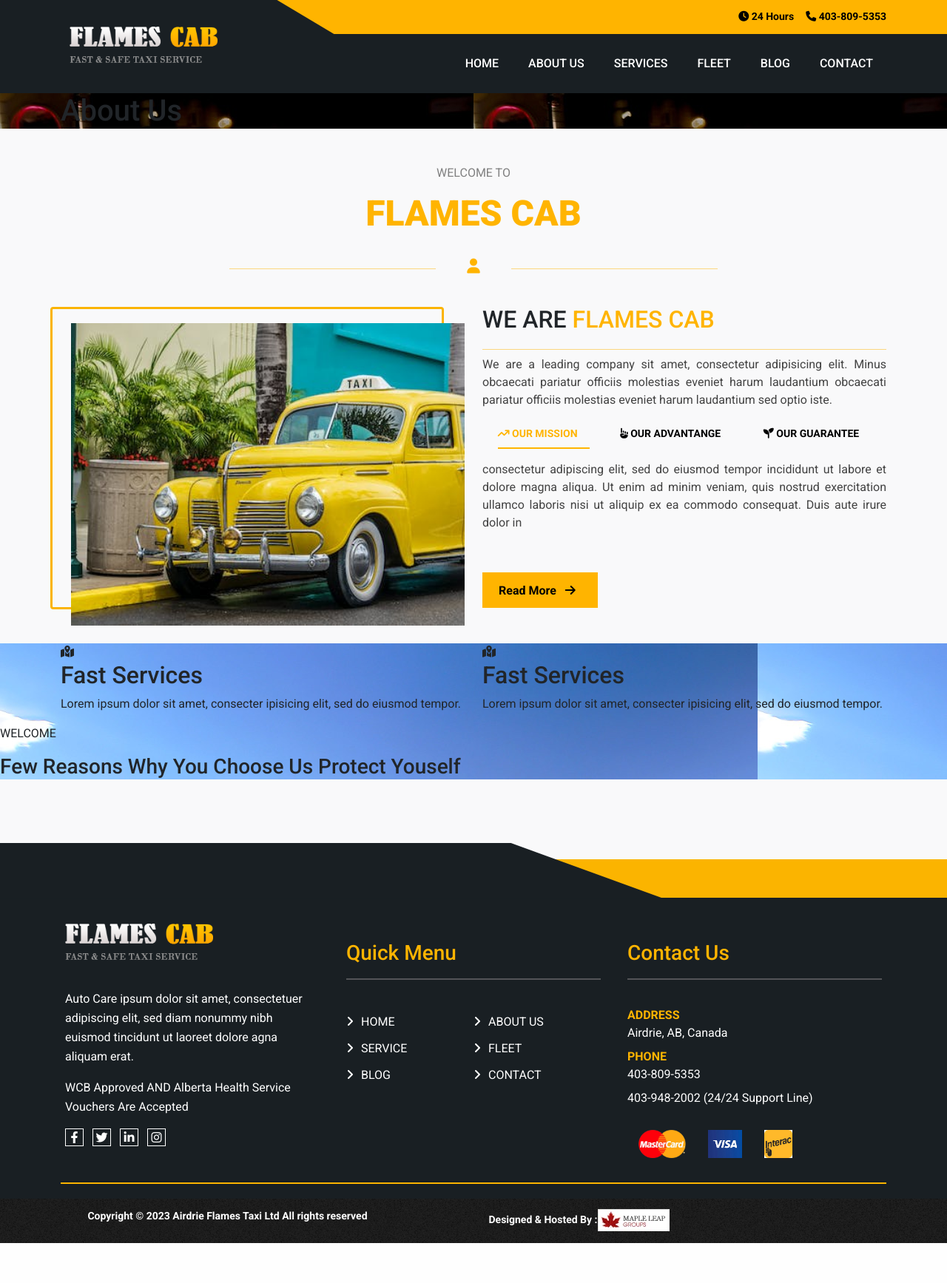
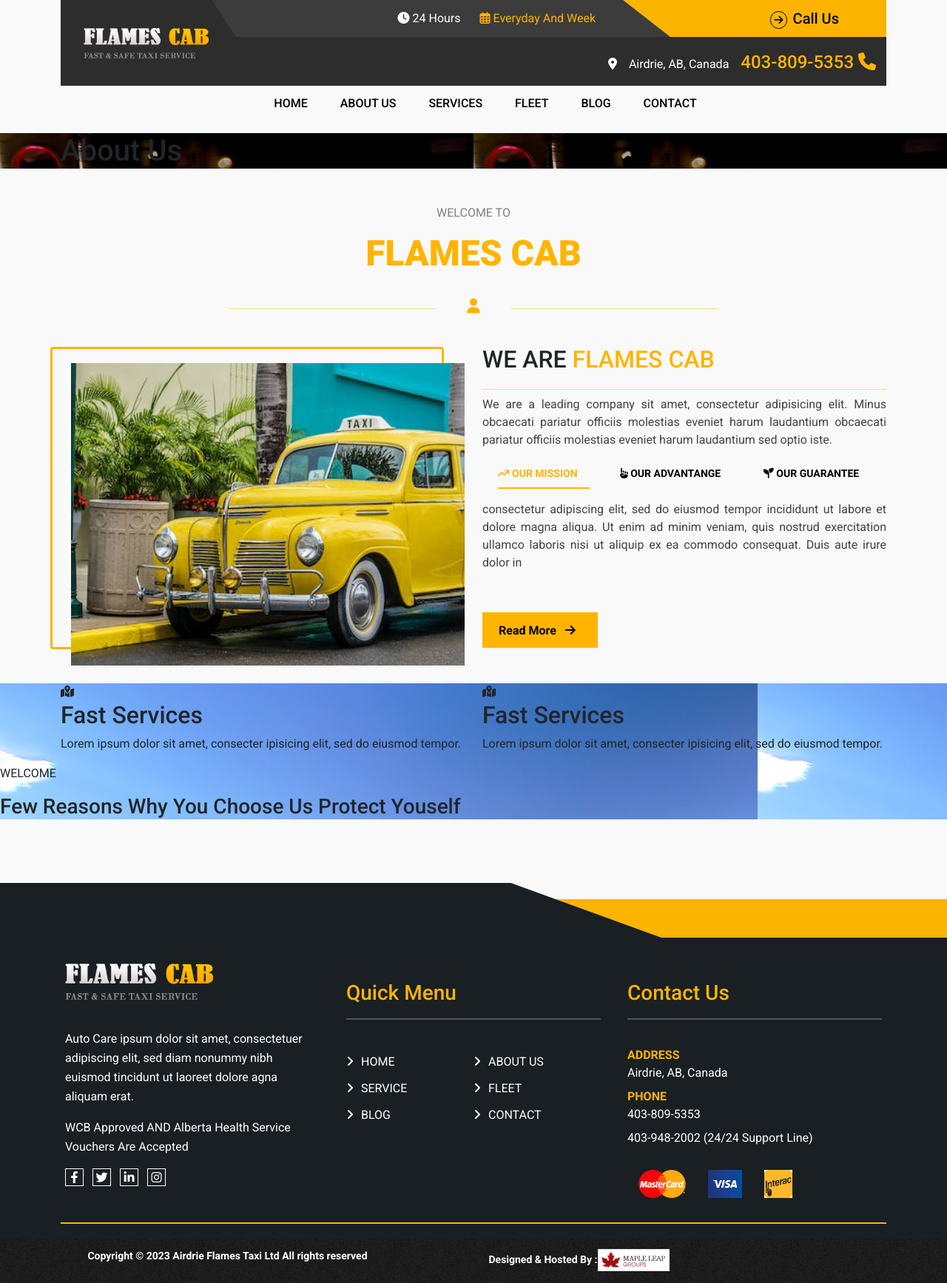
Before and after one commit to Binu-Tamang/flaming-cab, a PHP site: page /about.php in a window 1280 px wide. Shown: the whole page at 74% size. Before the commit the page ends 1681 px from the top, so only its background shows below. Run offline with PHP 8.4, Linux system fonts and the light colour scheme; some libraries are stand-ins or nearby versions.

Commit message:
Change Header Nav bar

```diff
--- a/about.php
+++ b/about.php
@@ -13,7 +13,65 @@
 </head>
 
 <body style="background: rgba(220, 225, 229, 0.17);">
-    <?php include('inc/header.php') ?>
+	<!-- ========new heading part here ======== -->
+	<div class="container">
+		<header>
+			<section class="heading-one">
+				<div class="row">
+					<div class="col-md-8">
+						<div class="header-one-left">
+							<ul>
+								<li>
+									<i class="fa-solid fa-clock"></i> 24 Hours
+								</li>
+								<li>
+									<a href="#"><span><i class="fa-regular fa-calendar-days"></i> Everyday And
+											Week</span></a>
+								</li>
+							</ul>
+						</div>
+					</div>
+					<div class="col-md-4">
+						<div class="header-one-right">
+							<a href="tel:403-809-5353"><i class="fa-solid fa-arrow-right"></i>Call Us</a>
+						</div>
+					</div>
+				</div>
+			</section>
+			<section class="heading-two">
+				<div class="row">
+					<div class="col-md-4">
+						<div class="logo">
+							<img src="assets/img/logo.png" alt="logo">
+						</div>
+					</div>
+					<dic class="col-md-8">
+						<div class="heading-two-right">
+							<p>
+								<i class="fa-solid fa-location-dot"></i> Airdrie, AB, Canada
+								<a href="tel:403-809-5353">403-809-5353 <i class="fa fa-phone"
+										aria-hidden="true"></i></a>
+							</p>
+						</div>
+					</dic>
+				</div>
+			</section>
+			<section class="heading-three">
+				<div class="header-three-menubar text-center" id="my-top-nav">
+					<ul>
+						<li><a href="index.php" class="active"> HOME</a></li>
+						<li><a href="about.php"> ABOUT US</a></li>
+						<li><a href="#"> SERVICES</a></li>
+						<li><a href="#"> FLEET</a></li>
+						<li><a href="#"> BLOG</a></li>
+						<li><a href="#"> CONTACT</a></li>
+					</ul>
+				</div>
+			</section>
+		</header>
+	</div>
+
+	<!-- ========new heading part here ====== -->
 	<!--------------- banner about us part starts-------- -->
 	<section class="banner-about-us" style="background-image:url('assets/img/g3.jpg');">
 		<div class="banner-about-us-2">
--- a/assets/css/style.css
+++ b/assets/css/style.css
@@ -1548,3 +1548,108 @@ a.payment-img img {
 /* ======call button css ends===== */
 }
 /*========= responsive of call icon css ends======== */
+
+
+/* ============================================= */
+/* ============================================= */
+section.heading-one {
+  background: #222222e0;
+}
+
+.header-one-left ul {
+  display: inline-flex;
+  padding: 0;
+  margin: 0;
+}
+
+.header-one-left li {
+  padding: 13px;
+  color: #fff;
+  list-style: none;
+}
+
+.header-one-left {
+  text-align: end;
+}
+
+.header-one-left a {
+  color: #fbb400;
+  text-decoration: none;
+}
+
+.header-one-right {
+  background: #fbb400;
+  padding: 10px;
+  text-align: end;
+  clip-path: polygon(0 0, 100% 0%, 100% 100%, 18% 100%);
+  padding-right: 4rem;
+}
+
+.header-one-right a {
+  color: #000;
+  text-decoration: none;
+  font-size: 20px;
+  font-weight: 500;
+}
+
+.header-one-right a i {
+  border: 1px solid #000;
+  border-radius: 20px;
+  padding: 4px;
+  margin-right: 8px;
+  font-size: 14px;
+}
+/* ===============header one css ends================== */
+.heading-two .logo img {
+  width: 200px;
+  padding: 38px 0 0 31px;
+}
+section.heading-two {
+  position: relative;
+  background: #2d2d2d;
+  height: 66px;
+}
+section.heading-two .logo {
+  width: 280px;
+  background: #2d2d2d;
+  position: absolute;
+  top: -50px;
+  z-index: 3;
+  height: 116px;
+  clip-path: polygon(0 0, 73% 0, 100% 100%, 0 100%);
+}
+.heading-two-right p {
+  color: #fff;
+  padding: 16px 0;
+  margin: 0;
+}
+.heading-two-right i.fa-solid.fa-location-dot {
+  padding: 4px;
+  margin-right: 8px;
+  font-size: 16px;
+}
+.heading-two-right {
+  text-align: end;
+  padding-right: 14px;
+}
+.heading-two-right a {
+  color: #fbb400;
+  text-decoration: none;
+  margin-left: 12px;
+  font-size: 24px;
+  font-weight: 500;
+}
+.heading-two-right i {
+  font-size: 24px;
+}
+/* =============header 2nd css ends========= */
+section.heading-three li {
+  display: inline-flex;
+}
+
+.header-three-menubar li a {
+  padding: 12px 20px;
+  text-decoration: none;
+  color: #000;
+  font-weight: 500;
+}
--- a/inc/header.php
+++ b/inc/header.php
@@ -1,9 +1,8 @@
-<!---------------------- top header start -------------------->
-<section id="top" class="top-header">
+<header>
 	<div class="container">
-
+	<!---------------------- top header start -------------------->
+	<section id="top" class="top-header">
 		<div class="row">
-
 			<div class="col-md-6">
 				<div class="top-header-left">
 
@@ -22,16 +21,12 @@
 				</div>
 			</div>
 		</div>
-	</div>
 </section>
 <!-- ------------------------top header end ------------------------------------>
 
 <!-- ------------------------2nd top header start ------------------------------->
 <section class="second-top-header ">
-	<div class="container">
-
 		<div class="row">
-
 			<div class="col-md-2 col-sm-2 ">
 				<div class="second-top-header-logo">
 					<img alt="flames-logo" src="assets/img/logo.png" href="index.php">
@@ -54,8 +49,12 @@
 				</div>
 			</div>
 		</div>
+</section>
+<!------------------------------------- 2nd top header end ------------------------>
+<section class="third-top-header">
+	<div class="third-heading">
 
 	</div>
 </section>
-
-<!------------------------------------- 2nd top header end ------------------------>
+	</div>
+</header>
--- a/index.php
+++ b/index.php
@@ -17,11 +17,10 @@
 
 <body style="background: rgba(220, 225, 229, 0.17);">
 
-	<?php include('inc/header.php') ?>
 
 	<!-- --------------------------------banner slider start --------------------------->
 	<section class="banner-slider">
-
+	<?php include('inc/header.php') ?>
 		<div id="main-slider" class="carousel slide" data-bs-ride="carousel">
 
 			<!-- Indicators -->
```
Lines whose indentation alone changed are shown as unchanged.
